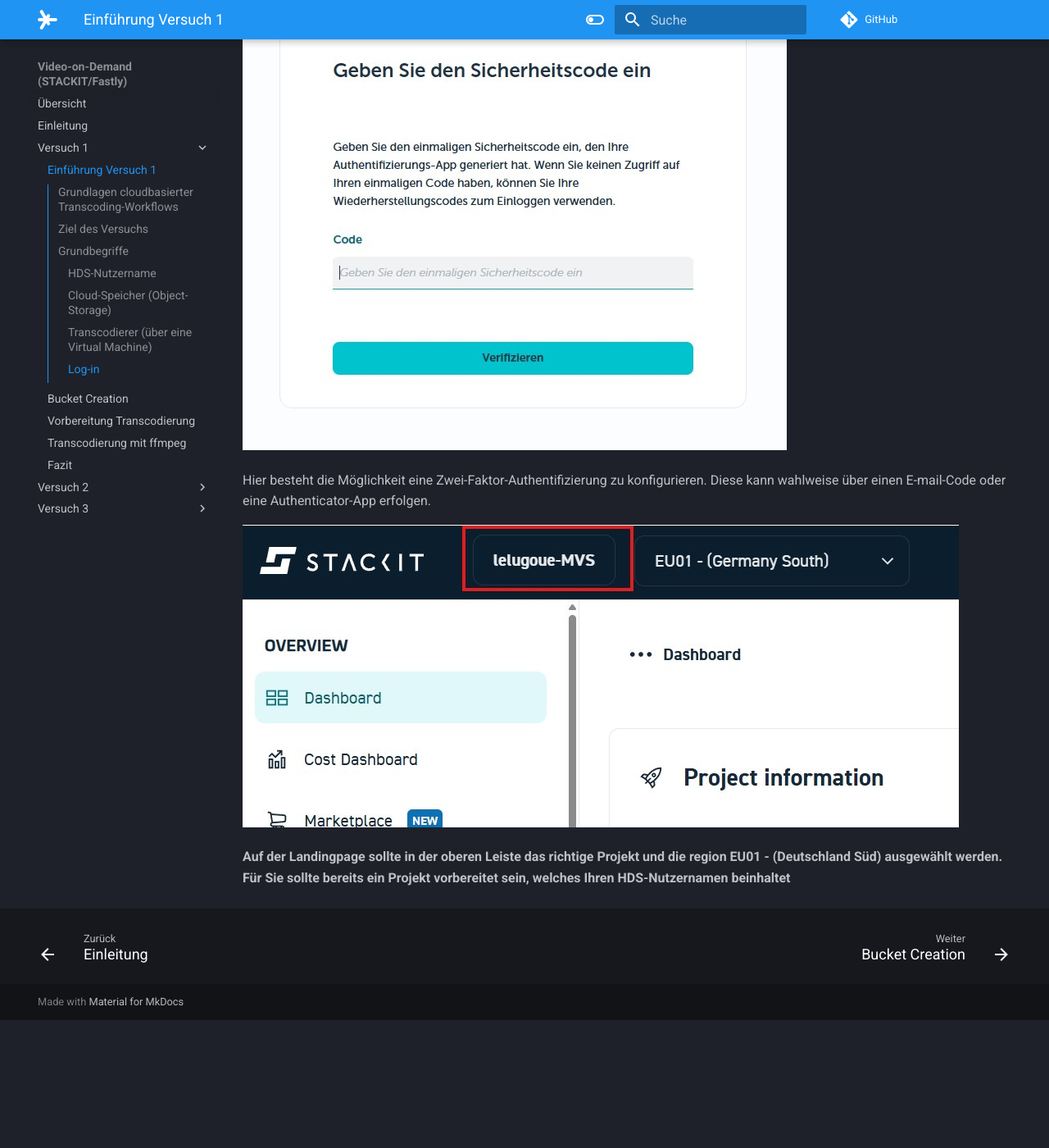
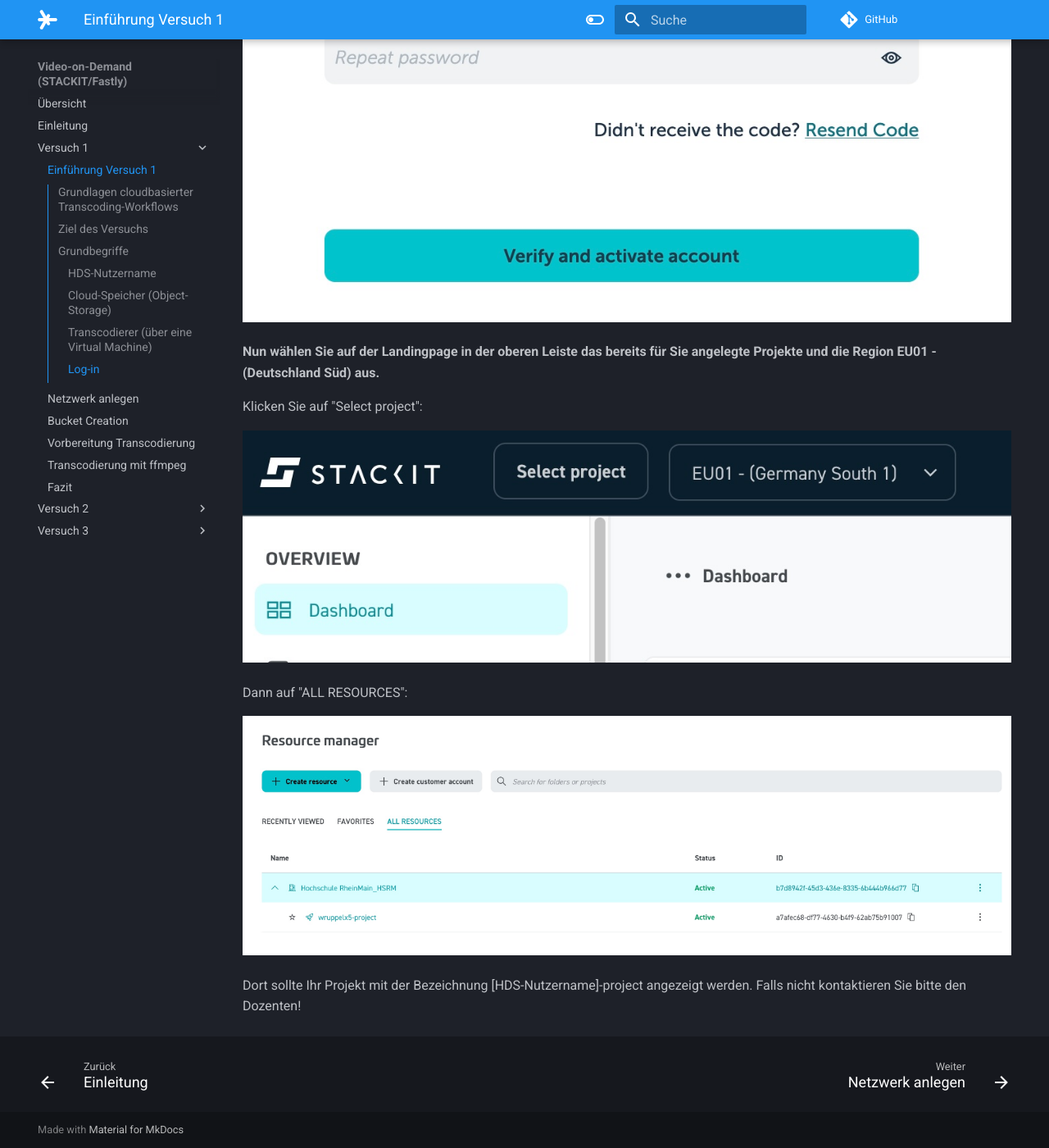
Before and after one commit to wruppelx/mvs-stackit-exercise, an MkDocs documentation site: the page built from docs/versuch1/01-einfuehrung.md, in a window 1280 px wide and 1400 px high, scrolled down 5219 px. Shown: the whole window at 82% size. Built offline with MkDocs 1.6.1 and Material for MkDocs 9.7.7, drawn with Linux system fonts in a browser that asks for light colours; plug-ins that fetch from the network failed and are left out; comment, search, counter and statistics services are not loaded; before the commit the page ends 6463 px from its top, so only the background shows below that; some of the changed text lies outside the part shown.

Commit message:
network creation

```diff
--- a/docs/versuch1/01-einfuehrung.md
+++ b/docs/versuch1/01-einfuehrung.md
@@ -62,23 +62,26 @@
 
 ### Log-in
 
-Für diesen Praktikumsversuch erhalten die Studierenden die benötigten Zugangsdaten (Credentials) direkt vom Dozenten. Eine eigene Registrierung ist nicht erforderlich.
-
-Zur Anmeldung auf STACKIT gelangt man über diesen Link: [STACKIT-Portal](https://portal.stackit.cloud/){:target="_blank"}
+Für diesen Praktikumsversuch erhalten die Studierenden die benötigten Zugangsdaten (Credentials) per E-mail (SPAM-Ordner checken!) von STACKIT.
+Folgen sie dem Link zur Aktivierung Ihres Accounts:
 
 
-![Login User](../assets/Versuch1/login-user.jpg)
+![Login User](../assets/Versuch1/verify-email.jpg)
 
-**Hier kann der bereitgestellte Username aus der E-Mail entnommen werden**
+**Der Benutzername ist Ihre studentische E-mail-Adresse**
 
-![Login password](../assets/Versuch1/login-pw.jpg)
+Aktivieren Sie Ihren Account:
 
-**Hier kann das bereitgestellte Password aus der E-Mail entnommen werden**
+![Login password](../assets/Versuch1/activate_stackit_account.jpg)
 
-![Login mfa](../assets/Versuch1/mfa-login.jpg)
+**Nun wählen Sie auf der Landingpage in der oberen Leiste das bereits für Sie angelegte Projekte und die Region EU01 - (Deutschland Süd) aus.**
 
-Hier besteht die Möglichkeit eine Zwei-Faktor-Authentifizierung zu konfigurieren. Diese kann wahlweise über einen E-mail-Code oder eine Authenticator-App erfolgen.
+Klicken Sie auf "Select project":
 
-![Landingpage region](../assets/Versuch1/Landingpage-region.jpg)
+![Select Project 1](../assets/Versuch1/stackit_select_project.jpg)
 
-**Auf der Landingpage sollte in der oberen Leiste das richtige Projekt und die region EU01 - (Deutschland Süd) ausgewählt werden. Für Sie sollte bereits ein Projekt vorbereitet sein, welches Ihren HDS-Nutzernamen beinhaltet**
+Dann auf "ALL RESOURCES":
+
+![Select Project 2](../assets/Versuch1/stackit_all_resources.jpg)
+
+Dort sollte Ihr Projekt mit der Bezeichnung [HDS-Nutzername]-project angezeigt werden. Falls nicht kontaktieren Sie bitte den Dozenten!
--- a/mkdocs.yml
+++ b/mkdocs.yml
@@ -47,10 +47,11 @@
   - Einleitung: einleitung.md
   - Versuch 1:
     - Einführung Versuch 1: versuch1/01-einfuehrung.md
-    - Bucket Creation: versuch1/02-BucketCreation.md
-    - Vorbereitung Transcodierung: versuch1/03-VorbereitungTranscodierung.md
-    - Transcodierung mit ffmpeg: versuch1/04-ffmpegtranscode.md
-    - Fazit: versuch1/05-fazit.md
+    - Netzwerk anlegen: versuch1/02-network.md
+    - Bucket Creation: versuch1/03-BucketCreation.md
+    - Vorbereitung Transcodierung: versuch1/04-VorbereitungTranscodierung.md
+    - Transcodierung mit ffmpeg: versuch1/05-ffmpegtranscode.md
+    - Fazit: versuch1/06-fazit.md
   - Versuch 2:
     - Einführung Versuch 2: versuch2/01-einfuehrung.md
     - CDN Service: versuch2/02-service.md
```
Also changed, not shown: docs/versuch1/02-network.md (added, +20 -0 lines), docs/versuch1/03-BucketCreation.md (renamed from docs/versuch1/02-BucketCreation.md, +1 -1 lines), docs/versuch1/04-VorbereitungTranscodierung.md (renamed from docs/versuch1/03-VorbereitungTranscodierung.md, +0 -17 lines), docs/assets/Versuch1/activate_stackit_account.jpg (added), docs/assets/Versuch1/stackit_all_resources.jpg (added), docs/assets/Versuch1/stackit_create_network.jpg (added), docs/assets/Versuch1/stackit_select_project.jpg (added), docs/assets/Versuch1/verify-email.jpg (added), docs/versuch1/05-ffmpegtranscode.md (renamed from docs/versuch1/04-ffmpegtranscode.md).
